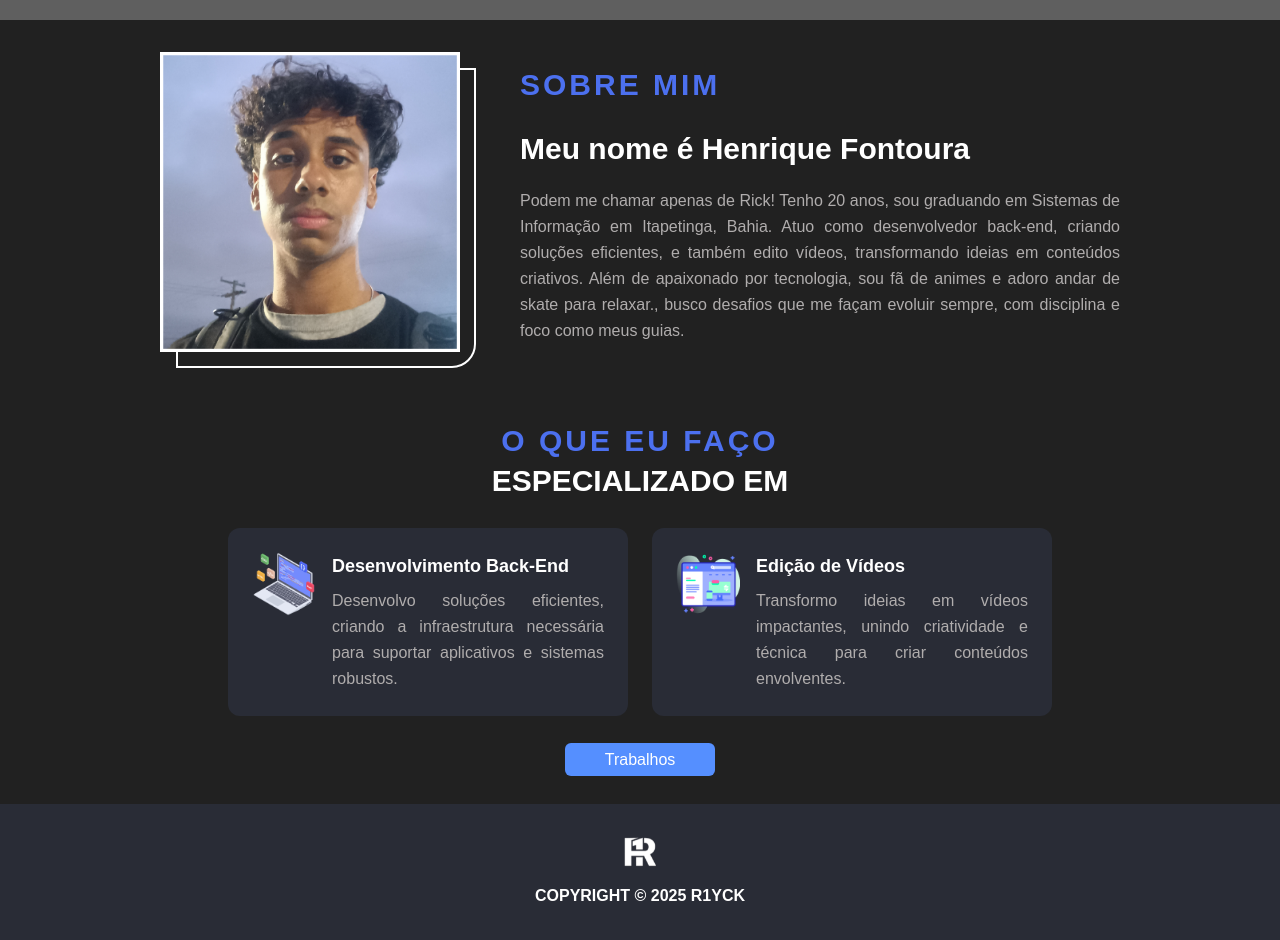
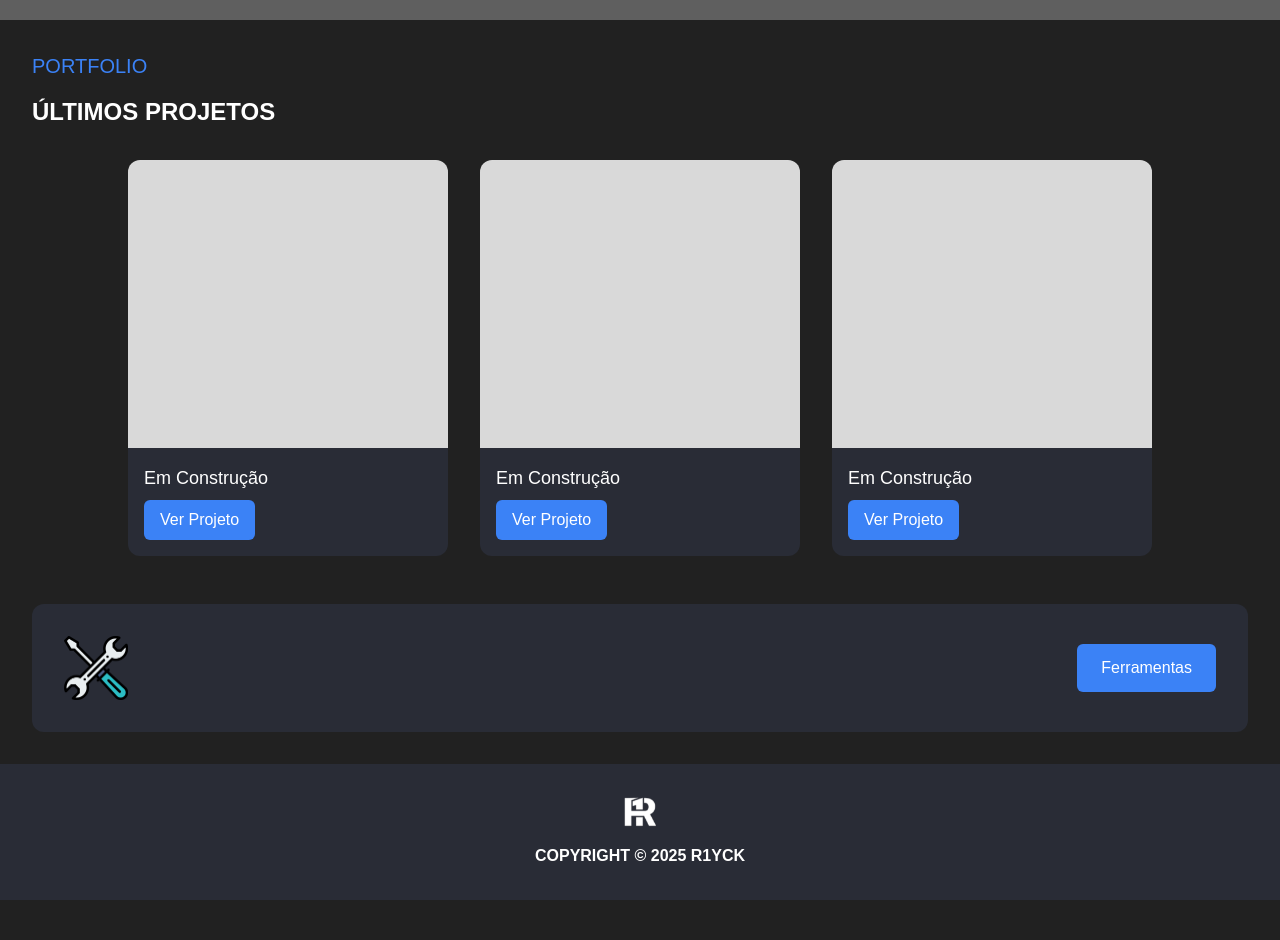
Before and after one commit to r1yck/meu-portfolio, a Next.js app: page /about in a window 1280 px wide. Shown: the part 780-1720 px from the top of the page. After the commit the page ends 1680 px from the top, so only its background shows below. Built offline with nearby package versions, Linux system fonts and the light colour scheme; grey boxes are pictures that could not be loaded.

Commit message:
update: workPage - create: component Cards

```diff
--- a/src/app/about/page.tsx
+++ b/src/app/about/page.tsx
@@ -1,155 +1,39 @@
 import Header from "@/components/Header";
 import Footer from "@/components/Footer";
-import Button from "@/components/Button";
+import Cards from "@/components/Cards";
 
-export default function AboutPage() {
+export default function WorkPage() {
     return (
         <>
             <Header
-        title="Olá, sou o r1yck!"
-        subtitle="Desenvolvedor Back-End e Editor de Vídeos"
+                title="Meu Trabalho"
+                subtitle="Portfolio com alguns projetos que já fiz"
             />
-      <section className="flex flex-col md:flex-row items-center justify-between gap-8 p-8 bg-[#212121] max-w-screen-lg mx-auto">
-        <div className="relative flex-shrink-0">
+            <section className="p-8">
+                {/* Título da seção */}
+                <h2 className="text-blue-500 text-xl mb-4">PORTFOLIO</h2>
+                <h3 className="text-white text-2xl font-bold mb-8">ÚLTIMOS PROJETOS</h3>
+
+                {/* Cards de projetos */}
+                <div className="flex flex-wrap gap-8 justify-center">
+                    <Cards title="Em Construção" buttonText="Ver Projeto" />
+                    <Cards title="Em Construção" buttonText="Ver Projeto" />
+                    <Cards title="Em Construção" buttonText="Ver Projeto" />
+                </div>
+
+                {/* Card com ferramentas */}
                 <div
-            className="absolute top-4 left-4 w-[300px] h-[300px] rounded-[24px_0px] border-2 border-white"
-          ></div>
+                    className="bg-gray-900 mt-12 p-8 rounded-xl flex items-center justify-between"
+                    style={{ backgroundColor: "#292C36" }}
+                >
                     <img
-            src="/assets/minha-foto.png"
-            alt="Minha foto"
-            className="relative w-[300px] h-[300px] object-cover border-2 border-white"
-            style={{ boxSizing: "border-box" }}
-          />
-        </div>
-        <div className="flex flex-col gap-6 text-left max-w-[600px]">
-          <h2
-            className="text-textBlue"
-            style={{
-              fontFamily: "Poppins, sans-serif",
-              fontStyle: "normal",
-              fontWeight: 600,
-              fontSize: "30px",
-              lineHeight: "50px",
-              letterSpacing: "0.1em",
-            }}
-          >
-            SOBRE MIM
-          </h2>
-          <h3
-            className="text-textWhite"
-            style={{
-              fontFamily: "Poppins, sans-serif",
-              fontStyle: "normal",
-              fontWeight: 600,
-              fontSize: "30px",
-              lineHeight: "30px",
-            }}
-          >
-            Meu nome é Henrique Fontoura
-          </h3>
-          <p
-            style={{
-              fontFamily: "Poppins, sans-serif",
-              fontStyle: "normal",
-              fontWeight: 400,
-              fontSize: "16px",
-              lineHeight: "26px",
-              color: "#B0ADAD",
-              textAlign: "justify",
-            }}
-          >
-            Podem me chamar apenas de Rick! Tenho 20 anos, sou graduando em
-            Sistemas de Informação em Itapetinga, Bahia. Atuo como desenvolvedor
-            back-end, criando soluções eficientes, e também edito vídeos,
-            transformando ideias em conteúdos criativos. Além de apaixonado por
-            tecnologia, sou fã de animes e adoro andar de skate para relaxar.,
-            busco desafios que me façam evoluir sempre, com disciplina e foco como
-            meus guias.
-          </p>
-        </div>
-      </section>
-      <section className="p-8 bg-[#212121]">
-        <div className="text-center mb-8">
-          <h2
-            className="text-textBlue"
-            style={{
-              fontFamily: "Poppins, sans-serif",
-              fontStyle: "normal",
-              fontWeight: 600,
-              fontSize: "30px",
-              lineHeight: "50px",
-              letterSpacing: "0.1em",
-            }}
-          >
-            O QUE EU FAÇO
-          </h2>
-          <h3
-            className="text-textWhite"
-            style={{
-              fontFamily: "Poppins, sans-serif",
-              fontStyle: "normal",
-              fontWeight: 600,
-              fontSize: "30px",
-              lineHeight: "30px",
-            }}
-          >
-            ESPECIALIZADO EM
-          </h3>
-        </div>
-        <div className="flex flex-col md:flex-row gap-6 justify-center items-start">
-          <div className="bg-backgroundFooter p-6 rounded-[12px] w-full md:w-[400px] flex gap-4 items-start">
-            <img
-              src="/assets/dev-logo.png"
-              alt="Logo Desenvolvimento"
+                        src="/assets/ferramentas.png"
+                        alt="Ferramentas"
                         className="w-16 h-16"
                     />
-            <div className="flex flex-col">
-              <h4 className="text-textWhite font-semibold text-lg mb-2">
-                Desenvolvimento Back-End
-              </h4>
-              <p
-                style={{
-                  fontFamily: "Poppins, sans-serif",
-                  fontWeight: 400,
-                  fontSize: "16px",
-                  lineHeight: "26px",
-                  color: "#B0ADAD",
-                  textAlign: "justify",
-                }}
-              >
-                Desenvolvo soluções eficientes, criando a infraestrutura
-                necessária para suportar aplicativos e sistemas robustos.
-              </p>
-            </div>
-          </div>
-          <div className="bg-backgroundFooter p-6 rounded-[12px] w-full md:w-[400px] flex gap-4 items-start">
-            <img
-              src="/assets/vid-logo.png"
-              alt="Logo Edição"
-              className="w-16 h-16"
-            />
-            <div className="flex flex-col">
-              <h4 className="text-textWhite font-semibold text-lg mb-2">
-                Edição de Vídeos
-              </h4>
-              <p
-                style={{
-                  fontFamily: "Poppins, sans-serif",
-                  fontWeight: 400,
-                  fontSize: "16px",
-                  lineHeight: "26px",
-                  color: "#B0ADAD",
-                  textAlign: "justify",
-                }}
-              >
-                Transformo ideias em vídeos impactantes, unindo criatividade e técnica
-                para criar conteúdos envolventes.
-              </p>
-            </div>
-          </div>
-        </div>
-        <div className="mt-8 text-center">
-          <Button text="Trabalhos" link="/work" />
+                    <button className="bg-blue-500 text-white px-6 py-3 rounded-md hover:bg-blue-600">
+                        Ferramentas
+                    </button>
                 </div>
             </section>
             <Footer />
--- a/src/app/globals.css
+++ b/src/app/globals.css
@@ -13,6 +13,7 @@
   --footer-background: #292C36;
   --button: #558FFF;
   --text-blue: #4C70EF;
+  --card-background: #D9D9D9;
 }
 
 body {
--- a/src/app/work/page.tsx
+++ b/src/app/work/page.tsx
@@ -1,5 +1,6 @@
 import Header from "@/components/Header";
 import Footer from "@/components/Footer";
+import Cards from "@/components/Cards";
 
 export default function WorkPage() {
     return (
@@ -8,8 +9,39 @@ export default function WorkPage() {
                 title="Meu Trabalho"
                 subtitle="Portfolio com alguns projetos que já fiz"
             />
-            <section>
-                {/* Conteúdo adicional da página "Trabalho" pode ser adicionado aqui */}
+            <section className="p-8">
+                {/* Título da seção */}
+                <h2 className="text-blue-500 text-xl mb-4" style={{ textAlign: "center" }}>
+    PORTFOLIO
+</h2>
+<h3 className="text-white text-2xl font-bold mb-8" style={{ textAlign: "center" }}>
+    ÚLTIMOS PROJETOS
+</h3>
+
+
+                {/* Cards de projetos */}
+                <div className="flex flex-wrap gap-8 justify-center">
+                    <Cards title="Em Construção" buttonText="Ver Projeto" />
+                    <Cards title="Em Construção" buttonText="Ver Projeto" />
+                    <Cards title="Em Construção" buttonText="Ver Projeto" />
+                </div>
+
+                {/* Card com ferramentas */}
+                <div
+                    className="bg-gray-900 mt-12 p-8 rounded-xl flex flex-col items-center gap-4"
+                    style={{ backgroundColor: "#292C36" }}
+                >
+                    <div className="flex flex-col items-center">
+                        <img
+                            src="/assets/ferramentas.png"
+                            alt="Ferramentas"
+                            className="w-16 h-16 mb-4"
+                        />
+                        <button className="bg-blue-500 text-white px-6 py-3 rounded-md hover:bg-blue-600">
+                            Ferramentas
+                        </button>
+                    </div>
+                </div>
             </section>
             <Footer />
         </>
--- /dev/null
+++ b/src/components/Cards.tsx
@@ -0,0 +1,26 @@
+interface CardProps {
+    title: string;
+    buttonText: string;
+}
+
+export default function Cards({ title, buttonText }: CardProps) {
+    return (
+        <div className="w-80">
+            {/* Parte cinza do card */}
+            <div
+                className="bg-gray-300 rounded-t-xl h-72"
+                style={{ backgroundColor: "#D9D9D9" }}
+            ></div>
+            {/* Parte preta do card */}
+            <div
+                className="bg-gray-900 rounded-b-xl p-4 text-left"
+                style={{ backgroundColor: "#292C36" }}
+            >
+                <h3 className="text-white text-lg font-medium">{title}</h3>
+                <button className="mt-2 bg-blue-500 text-white px-4 py-2 rounded-md hover:bg-blue-600">
+                    {buttonText}
+                </button>
+            </div>
+        </div>
+    );
+}
--- a/tailwind.config.ts
+++ b/tailwind.config.ts
@@ -14,6 +14,7 @@ export default {
         button: "#558FFF",
         textWhite: "#FFFFFF",
         textBlue: "#4C70EF",
+        backgroundCard: "#D9D9D9",
       },
       fontFamily: {
         poppins: ["Poppins", "sans-serif"],
```
Also changed, not shown: public/assets/ferramentas.png (added). Lines whose indentation alone changed are shown as unchanged.
